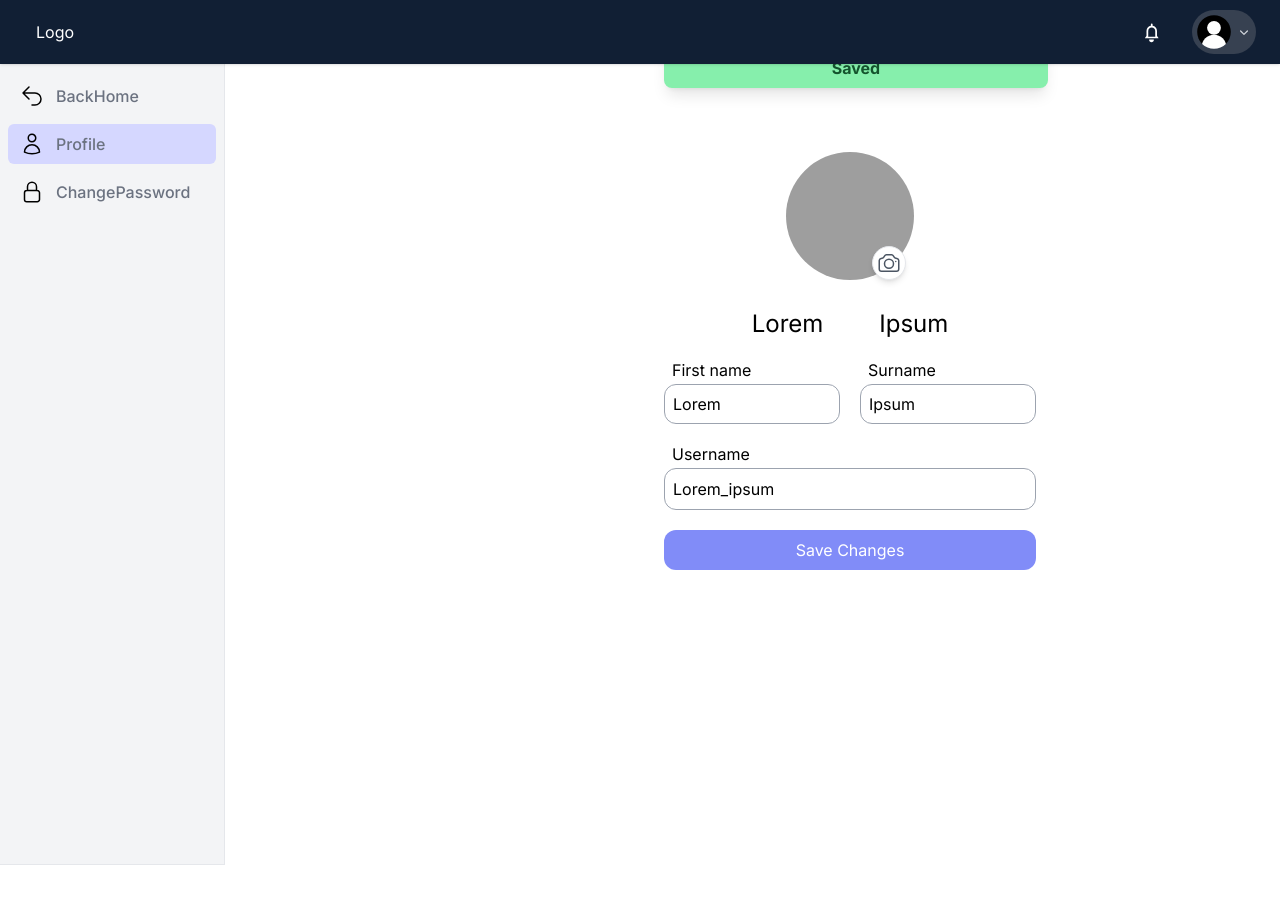
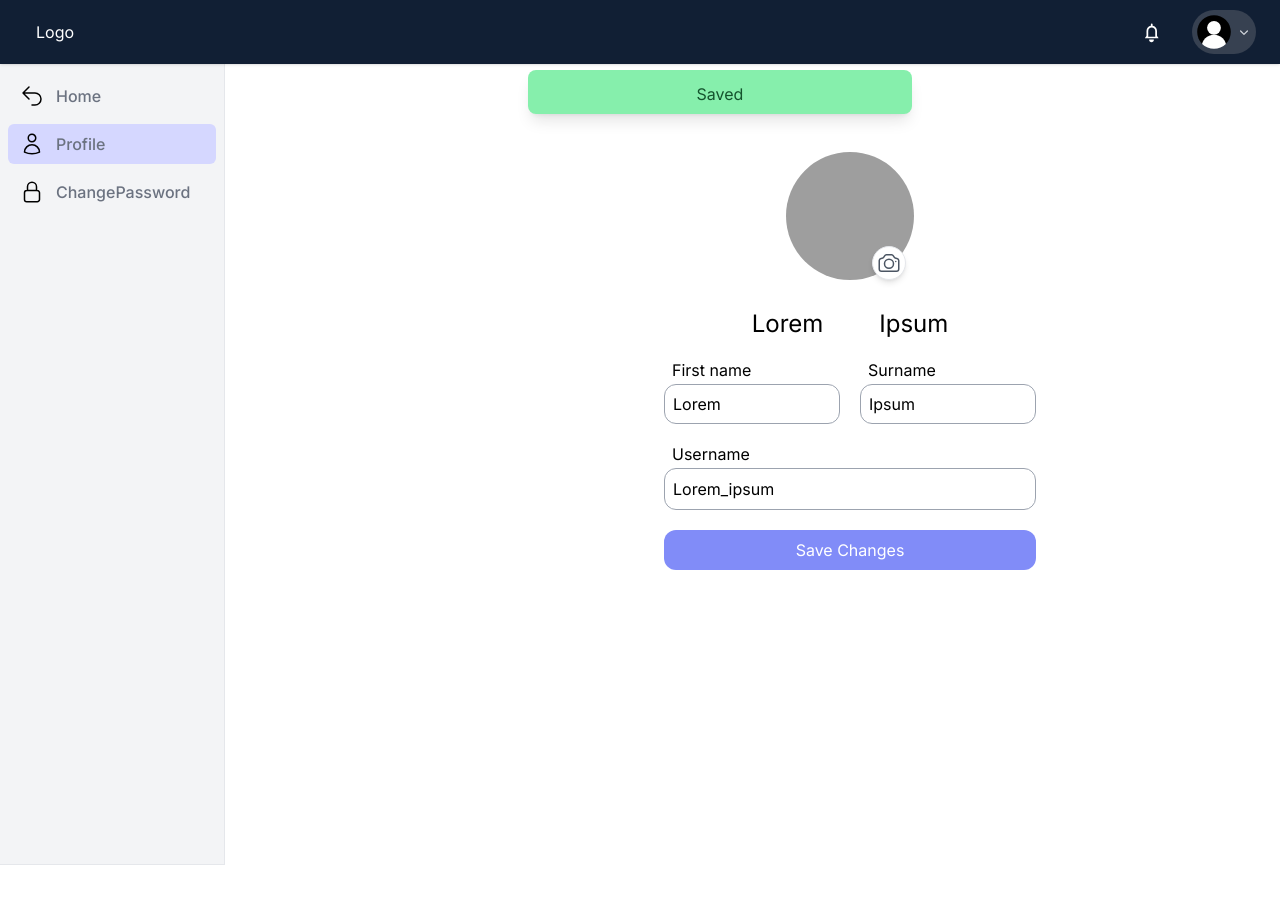
Before and after one commit to Bhanujaya/SE-frontend, a Next.js app: page /profile-info in a window 1280 px wide. Both pictures are taken after a click on the button "Save Changes". Shown: the top 904 px of the page. Built offline with nearby package versions, Linux system fonts and the light colour scheme; grey boxes are pictures that could not be loaded.

Commit message:
edit-notice

```diff
--- a/src/app/changepassword/page.tsx
+++ b/src/app/changepassword/page.tsx
@@ -1,7 +1,7 @@
 "use client";
 
 import { useState, useEffect, use } from 'react';
-import Notification from '@/components/Notification';
+import Notification from '@/app/profile-info/components/Notification';
 
 export default function ChangePassword() {
   const [currentPassword, setCurrentPassword] = useState('');
--- /dev/null
+++ b/src/app/profile-info/components/Notification.tsx
@@ -0,0 +1,17 @@
+import React from "react";
+
+interface Notifications {
+  message: string;
+}
+
+const Notification: React.FC<Notifications> = ({ message }) => {
+  return (
+    <div className="z-50 fixed top-[70px] left-[calc(50%+80px)] transform -translate-x-1/2 bg-green-300 text-green-900 p-2 rounded-lg shadow-lg w-96 text-center">
+      <p className="mt-1">{message}</p>
+    </div>
+  );
+};
+
+
+
+export default Notification;
--- a/src/app/profile-info/page.tsx
+++ b/src/app/profile-info/page.tsx
@@ -2,7 +2,7 @@
 
 import { useState, useEffect } from "react";
 import { CameraIcon } from "@heroicons/react/24/outline";
-import Notification from "@/components/Notification";
+import Notification from "@/app/profile-info/components/Notification";
 
 export default function ProfileInfo() {
   const [name, setName] = useState("Lorem");
@@ -72,6 +72,9 @@ const handleSaveChanges = () => {
 
   return (
     <div className="mt-8 flex h-screen overflow-hidden">
+      {notification && (
+          <Notification message={notification} />
+        )}
       <div className="p-8 ml-96 bg-white">
         {/* รูปโปรไฟล์ */}
         <div className="relative flex justify-center">
@@ -176,9 +179,6 @@ const handleSaveChanges = () => {
           Save Changes
         </button>
 
-        {notification && (
-          <Notification message={notification} />
-        )}
       </div>
     </div>
   );
--- a/src/app/project-board/[projectId]/components/MemberContainer.tsx
+++ b/src/app/project-board/[projectId]/components/MemberContainer.tsx
@@ -102,6 +102,7 @@ export default function MemberContainer({ projectId }: MemberContainerProps) {
     const handleInviteMember = (email: string) => {
     const newMember: Member = {
       id: (members.length + 1).toString(),
+      username: "new_member",
       firstName: "New",
       lastName: "Member",
       email: email,
--- a/src/components/Notification.tsx
+++ /dev/null
@@ -1,16 +0,0 @@
-import React from "react";
-
-interface Notifications {
-  message: string;
-}
-
-const Notification: React.FC<Notifications> = ({ message }) => {
-  return (
-    <div className="fixed top-10 bg-green-300 text-green-900 p-2 rounded-lg shadow-lg w-96 text-center font-bold">
-      <p className="mt-2">{message}</p>
-    </div>
-  );
-};
-
-
-export default Notification;
--- a/src/components/Sidebar.tsx
+++ b/src/components/Sidebar.tsx
@@ -9,7 +9,7 @@ import { BackwardIcon, UserIcon, LockClosedIcon, HomeIcon, ChartPieIcon, Squares
 
 
 const profileNavigation = [
-  { name: 'BackHome', href: '/', iconPath: "/back-page.svg" },
+  { name: 'Home', href: '/', iconPath: "/back-page.svg" },
   { name: 'Profile', href: '/profile-info', iconPath: "/profile_setting.svg" },
   { name: 'ChangePassword', href: '/changepassword', iconPath: "/changepassword.svg" },
 ];
```
